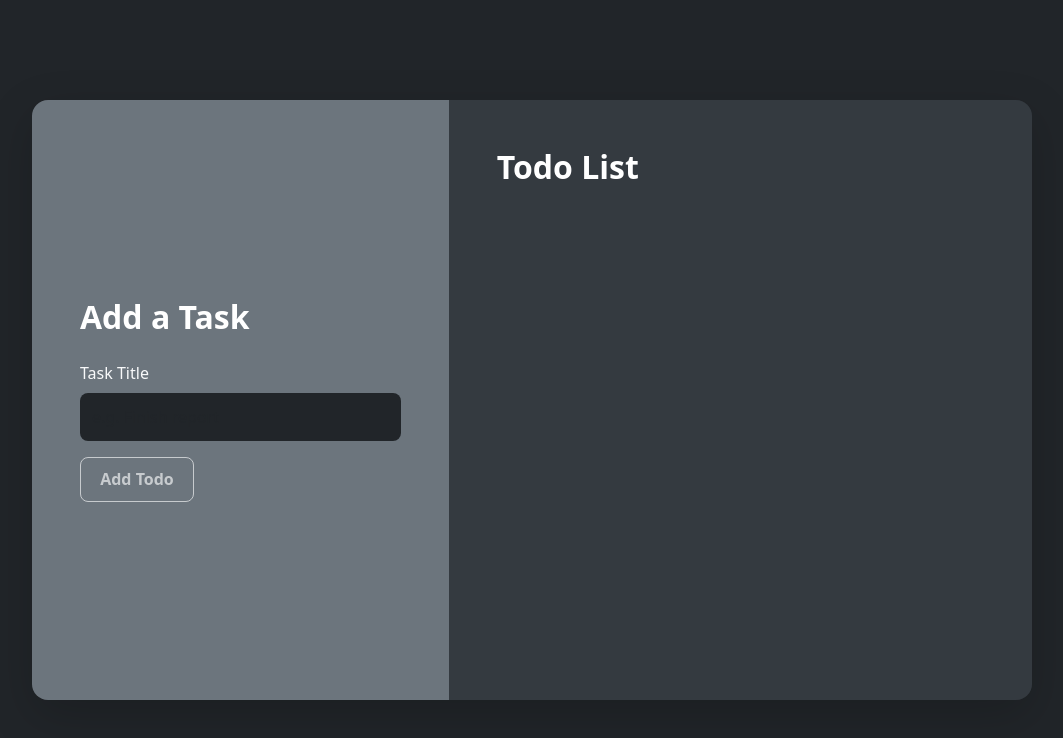
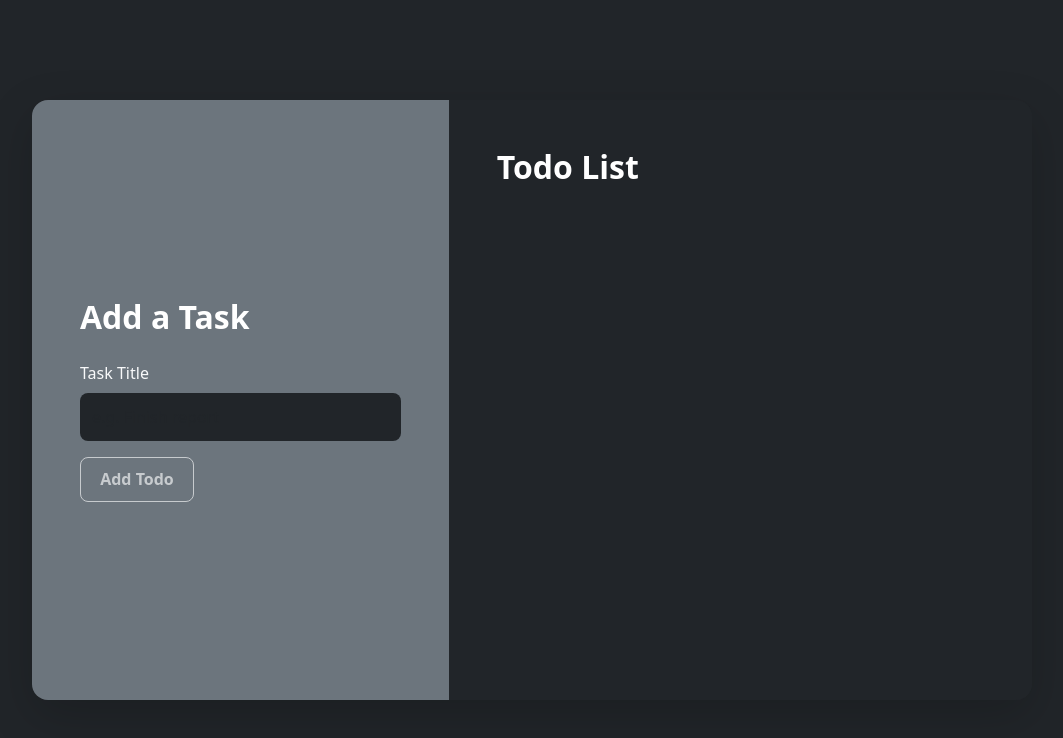
Before and after one commit to NBenawa/TodosApp, an Angular app: page / in a window 1280 px wide. Shown: the top 738 px of the page, without its empty margins (108-1171 px from the left). Built offline with nearby package versions, Linux system fonts and the light colour scheme.

Commit message:
changes style in main page

```diff
--- a/src/app/app.html
+++ b/src/app/app.html
@@ -14,7 +14,7 @@
     </div>
 
     <!-- Todo List Section -->
-    <div class="col-md-7 p-5 bg-dark-content text-white d-flex flex-column">
+    <div class="col-md-7 p-5 bg-dark text-white d-flex flex-column">
       <h2 class="mb-4 fw-bold">Todo List</h2>
       <ul class="list-group list-group-flush overflow-auto flex-grow-1" style="max-height: 400px;">
         <!-- <li *ngFor="let todo of todos" class="list-group-item d-flex align-items-center bg-secondary text-white mb-2 rounded">
```
